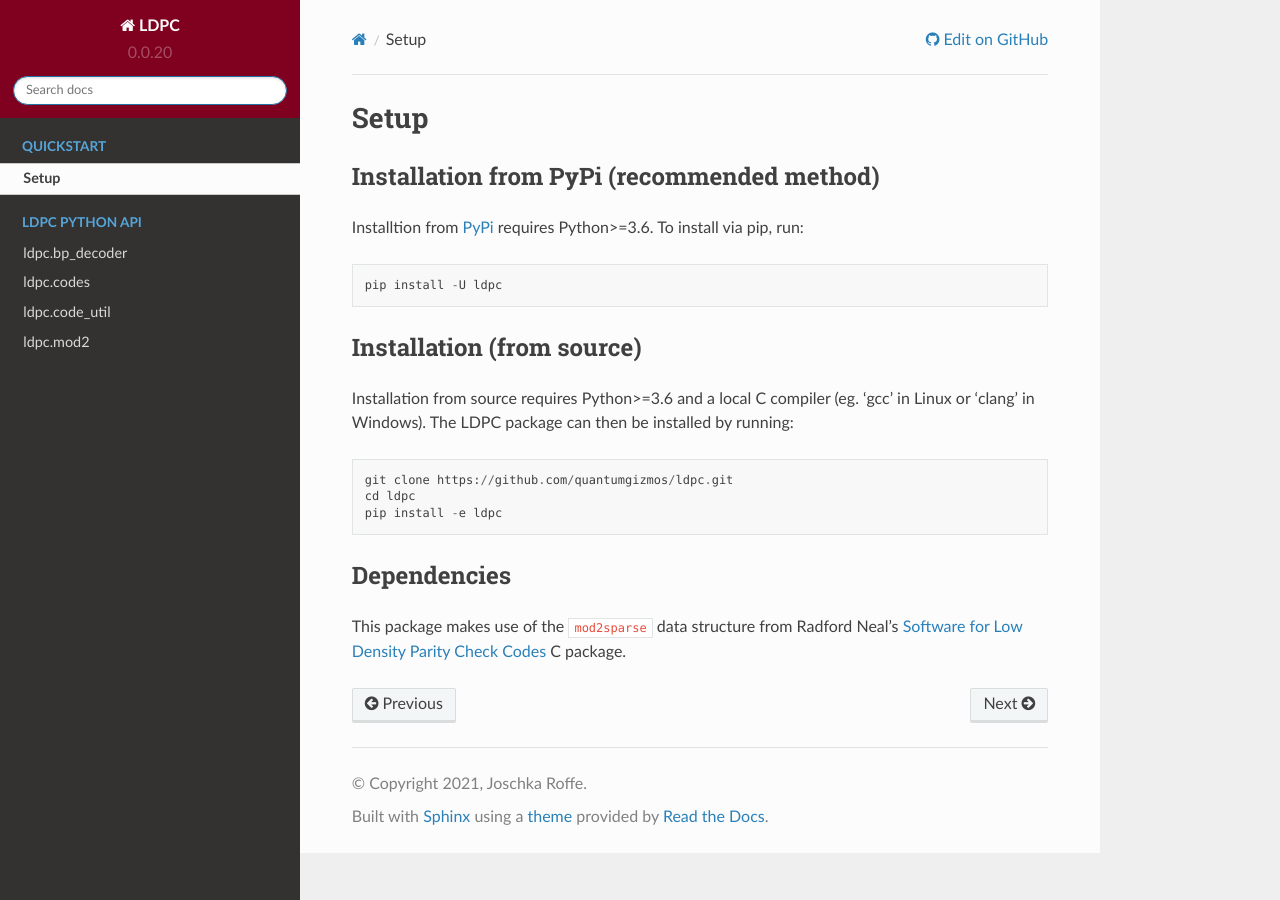
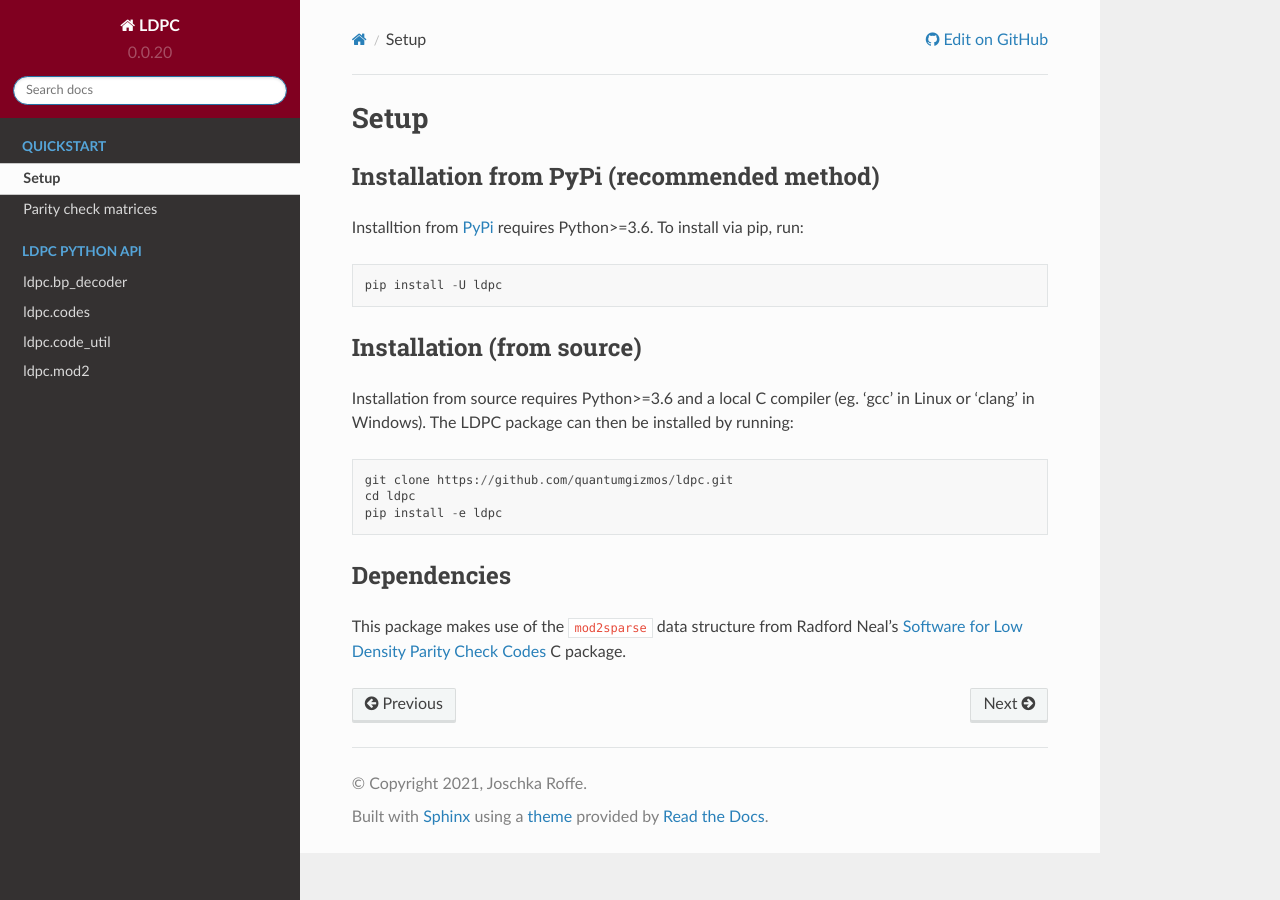
Before and after one commit to quantumgizmos/ldpc, a Sphinx documentation site: the page built from docs/source/installation.md, in a window 1280 px wide. Built offline with Sphinx 7.4.7 and the Read the Docs theme 2.0.0, drawn with Linux system fonts in a browser that asks for light colours; pages that are not in the unit, such as notebooks, are missing from menus; the version number is read from the project's files by our own code.

Commit message:
Parity check matrices documentation

```diff
--- a/docs/source/conf.py
+++ b/docs/source/conf.py
@@ -37,7 +37,7 @@
 # Add any Sphinx extension module names here, as strings. They can be
 # extensions coming with Sphinx (named 'sphinx.ext.*') or your custom
 # ones.
-extensions = ['sphinx.ext.autodoc', 'sphinx.ext.coverage', 'sphinx.ext.napoleon',"myst_parser"]
+extensions = ['sphinx.ext.autodoc', 'sphinx.ext.coverage', 'sphinx.ext.napoleon',"myst_parser",'nbsphinx']
 
 # Add any paths that contain templates here, relative to this directory.
 templates_path = ['_templates']
--- a/docs/source/index.rst
+++ b/docs/source/index.rst
@@ -12,6 +12,7 @@
    :caption: Quickstart
 
    installation.md
+   pcm.ipynb
 
 .. toctree::
    :maxdepth: 1
```
Also changed, not shown: docs/source/pcm.ipynb (added).
